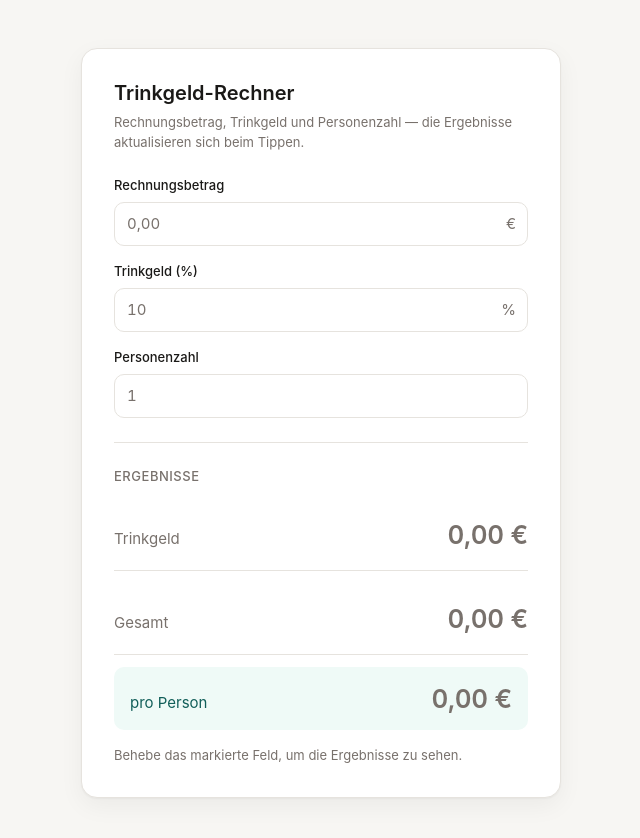
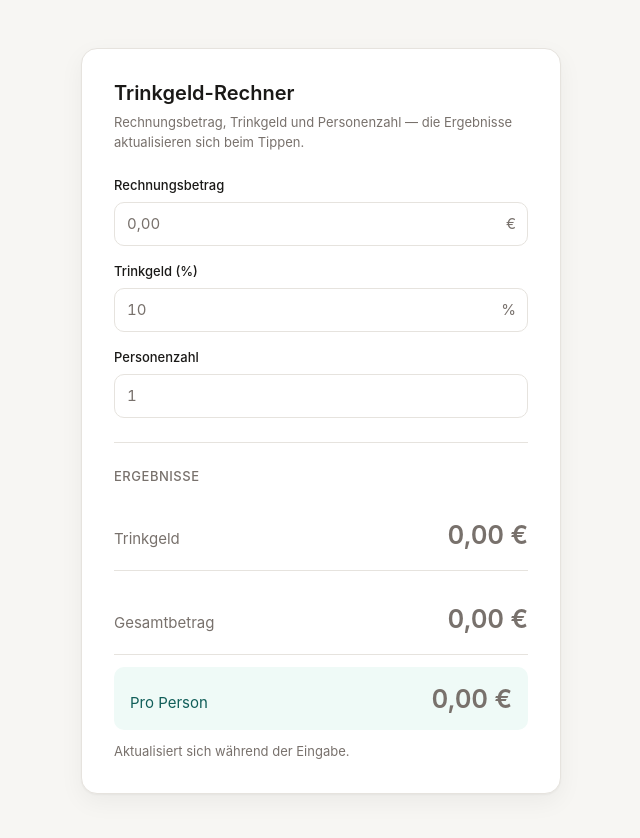
Before and after one commit to testuser12713/e2e-vite-tip-20261003-225447-0e33, a React (Vite) app: page / in a window 1280 px wide. Shown: the top 838 px of the page, without its empty margins (319-959 px from the left). Built offline with nearby package versions, Linux system fonts and the light colour scheme.

Commit message:
Fix the result panel neutral state, row labels and status line (#12)
* fix: Fix the result panel neutral state, row labels and status line

Closes #11

* refactor: review iteration 1

Ref #11

---------

Co-authored-by: office-crew <development@office-crew.dev>

```diff
--- a/src/components/ResultPanel.tsx
+++ b/src/components/ResultPanel.tsx
@@ -1,9 +1,19 @@
 import { formatEuro } from '../calc';
-import type { CalcOutcome } from '../types';
+import type { CalcOutcome, FieldName } from '../types';
 
-export function ResultPanel(props: { outcome: CalcOutcome }): JSX.Element {
-  const { outcome } = props;
+const FIELD_ORDER: FieldName[] = ['bill', 'tipPercent', 'people'];
+
+export function ResultPanel(props: {
+  outcome: CalcOutcome;
+  touched: Partial<Record<FieldName, boolean>>;
+}): JSX.Element {
+  const { outcome, touched } = props;
   const hasResult = outcome.ok;
+  const hasErrors =
+    !outcome.ok &&
+    FIELD_ORDER.some(
+      (field) => touched[field] === true && Boolean(outcome.errors[field]),
+    );
 
   const tipValue = hasResult
     ? formatEuro(outcome.result.tipCents)
@@ -22,25 +32,28 @@ export function ResultPanel(props: { outcome: CalcOutcome }): JSX.Element {
   return (
     <section className="results" aria-label="Ergebnisse">
       <h2 className="results__heading">Ergebnisse</h2>
+      {!hasErrors && (
         <div className="results__rows">
           <div className="result-row">
             <span className="result-row__label">Trinkgeld</span>
             <span className={valueClass}>{tipValue}</span>
           </div>
           <div className="result-row">
-          <span className="result-row__label">Gesamt</span>
+            <span className="result-row__label">Gesamtbetrag</span>
             <span className={valueClass}>{totalValue}</span>
           </div>
           <div className="result-row result-row--emphasis">
-          <span className="result-row__label">pro Person</span>
+            <span className="result-row__label">Pro Person</span>
             <span className={valueClass}>{perPersonValue}</span>
           </div>
         </div>
-      {!hasResult && (
+      )}
+      {hasErrors && (
         <p className="results__notice" role="status" aria-live="polite">
           Behebe das markierte Feld, um die Ergebnisse zu sehen.
         </p>
       )}
+      <p className="status-line">Aktualisiert sich während der Eingabe.</p>
     </section>
   );
 }
--- a/src/components/TipCalculator.tsx
+++ b/src/components/TipCalculator.tsx
@@ -104,7 +104,7 @@ export function TipCalculator(): JSX.Element {
 
       <FieldErrors errors={errors} touched={touched} />
 
-      <ResultPanel outcome={outcome} />
+      <ResultPanel outcome={outcome} touched={touched} />
     </section>
   );
 }
--- a/src/styles.css
+++ b/src/styles.css
@@ -286,6 +286,12 @@ body {
   color: var(--color-fgMuted);
 }
 
+.status-line {
+  margin: var(--space-2) 0 0;
+  font-size: var(--size-label);
+  color: var(--color-fgMuted);
+}
+
 @media (min-width: 640px) {
   .app {
     padding: var(--space-6) var(--space-4);
```
Also changed, not shown: 1 other file (tests, documents, lock files or other folders). Lines whose indentation alone changed are shown as unchanged.
